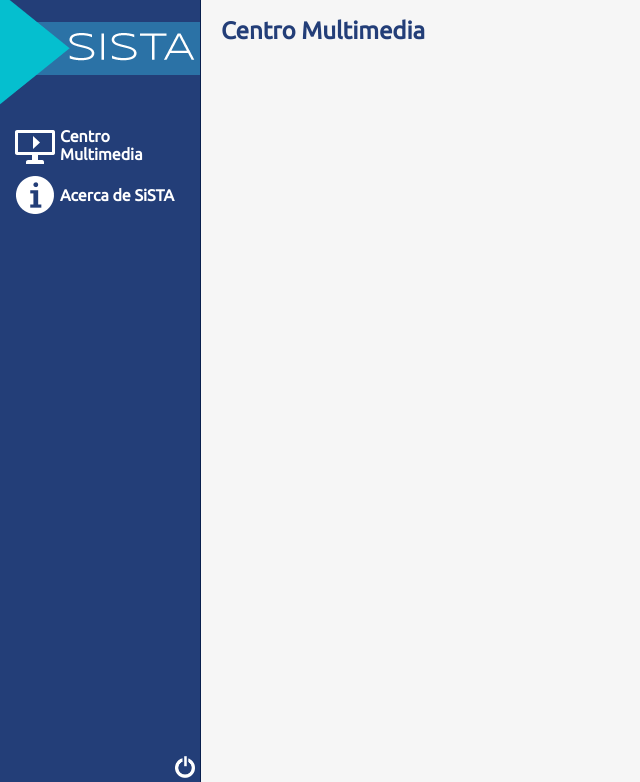
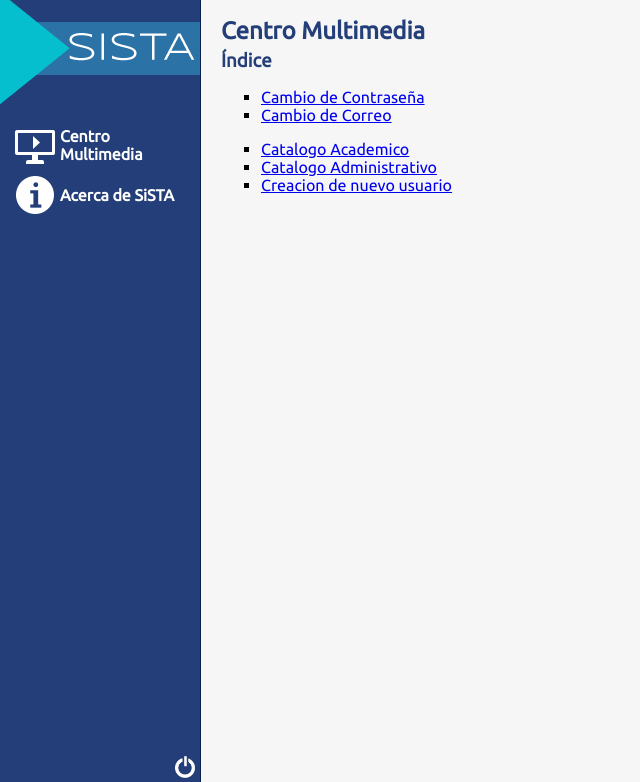
Before and after one commit to Grupo2UPES2014/CakeSista, a CakePHP app: the page made by app/View/Pages/multimedia.ctp in a window 1280 px wide. Shown: the part 18-800 px from the top of the page, without its empty margins (0-640 px from the left). Run offline with PHP 8.4 and a stand-in for CakePHP, Linux system fonts and the light colour scheme; the template is opened without the code that fills it, so the values that code supplies are empty; some libraries are stand-ins or nearby versions.

Commit message:
implementacion casi final de tareas de tipo mandamiento de pago v3 & implementacion funcional de documentos implementacion parcial de centro multimedia

```diff
--- a/app/View/Pages/multimedia.ctp
+++ b/app/View/Pages/multimedia.ctp
@@ -2,3 +2,25 @@
 $this->set('title_for_layout', 'Centro Multimedia');
 ?>
 <h2>Centro Multimedia</h2>
+
+<div id="mediacenter">
+    <div style="vertical-align: top">
+        <h3>Índice</h3>
+        <ol style="list-style-type: square">
+            <li><a href="#" data-video="1" data-titulo="Cambio de Contraseña">Cambio de Contraseña</a></li>
+            <li><a href="#" data-video="yyy" data-titulo="Cambio de Correo">Cambio de Correo</a></li>
+        </ol>
+        <ol style="list-style-type: square">
+            <li><a href="#" data-video="zzz" data-titulo="Catalogo Academico">Catalogo Academico</a></li>
+            <li><a href="#" data-video="yyy" data-titulo="Catalogo Administrativo">Catalogo Administrativo</a></li>
+            <li><a href="#" data-video="yyy" data-titulo="Creacion de nuevo usuario">Creacion de nuevo usuario</a></li>
+        </ol>
+
+    </div>
+    <div id="video">
+
+    </div>
+</div>
+<?php
+echo $this->Html->script('media', array('block' => 'sistajs'));
+?>
```
